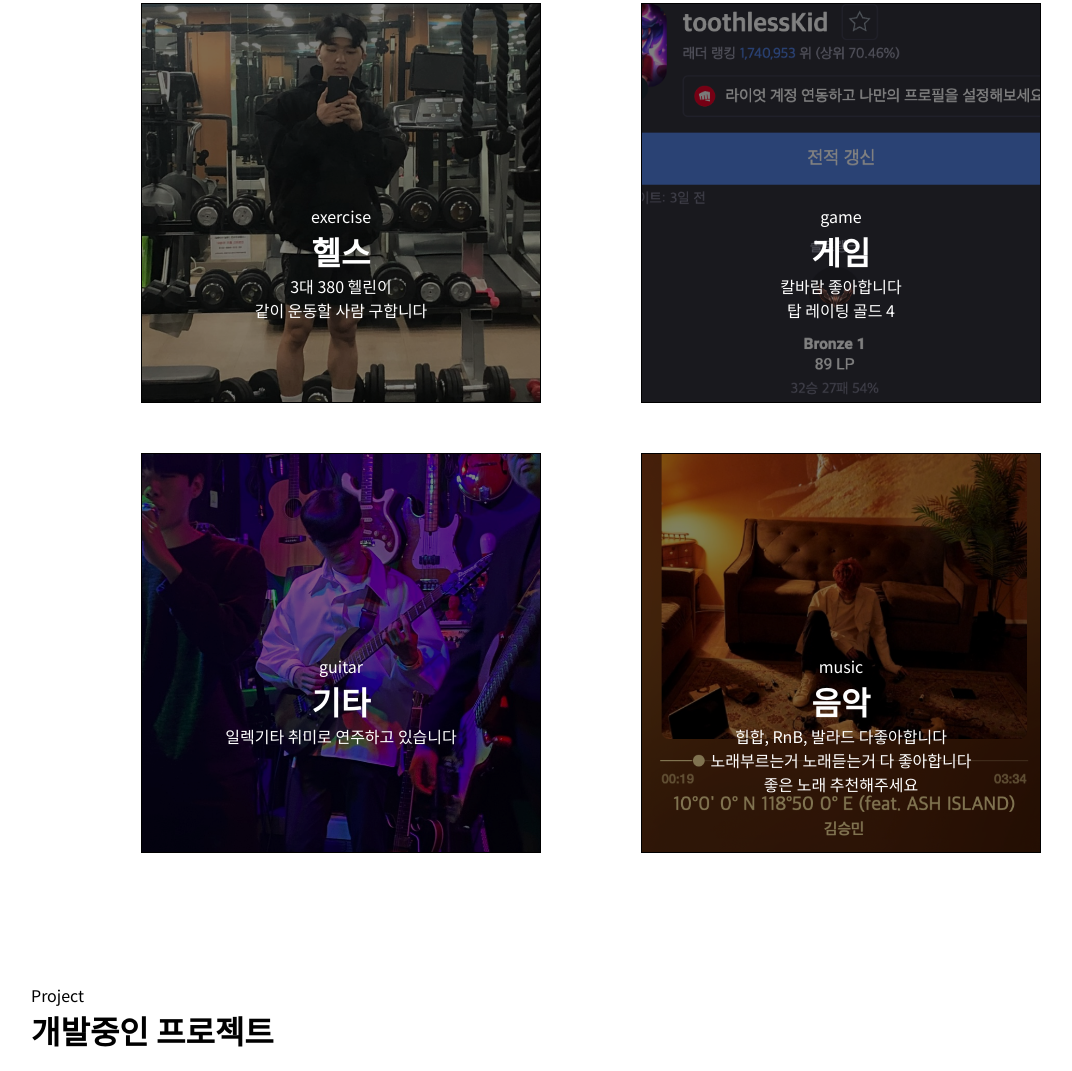
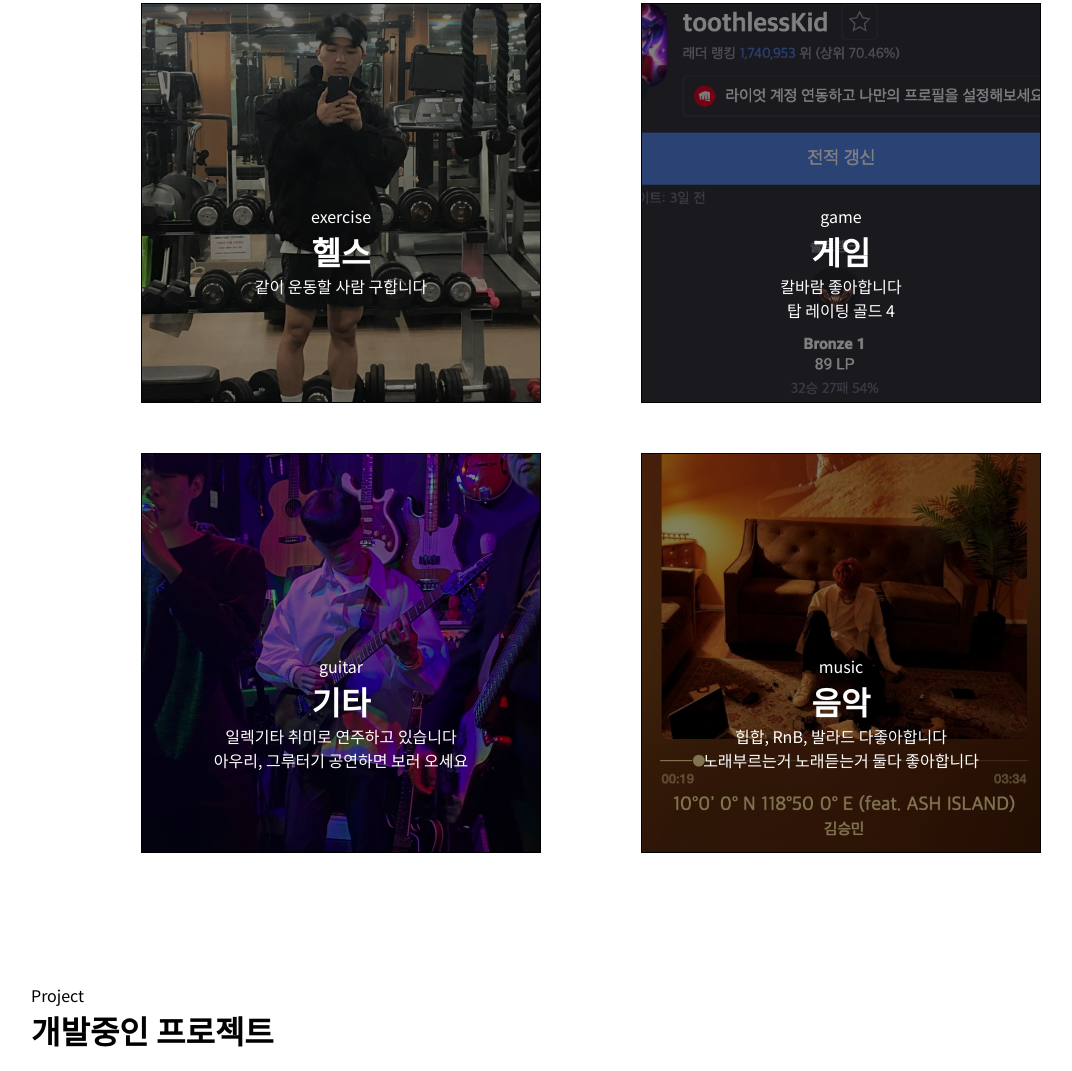
Before and after one commit to toothlessdev/introduce, a plain HTML site: page index.html in a window 1280 px wide. Shown: the part 3267-4338 px from the top of the page, without its empty margins (49-1121 px from the left). Drawn offline with Linux system fonts and the light colour scheme.

Commit message:
modify some contents

```diff
--- a/index.html
+++ b/index.html
@@ -195,7 +195,6 @@
                         <div class="hobby-item-txt">
                             <p>exercise</p>
                             <h1>헬스</h1>
-                            <p>3대 380 헬린이</p>
                             <p>같이 운동할 사람 구합니다</p>
                         </div>
                     </div>
@@ -205,6 +204,7 @@
                             <p>guitar</p>
                             <h1>기타</h1>
                             <p>일렉기타 취미로 연주하고 있습니다</p>
+                            <p>아우리, 그루터기 공연하면 보러 오세요</p>
                         </div>
                     </div>
                 </div>
@@ -225,8 +225,7 @@
                             <p>music</p>
                             <h1>음악</h1>
                             <p>힙합, RnB, 발라드 다좋아합니다</p>
-                            <p>노래부르는거 노래듣는거 다 좋아합니다</p>
-                            <p>좋은 노래 추천해주세요</p>
+                            <p>노래부르는거 노래듣는거 둘다 좋아합니다</p>
                         </div>
                     </div>
                 </div>
```
